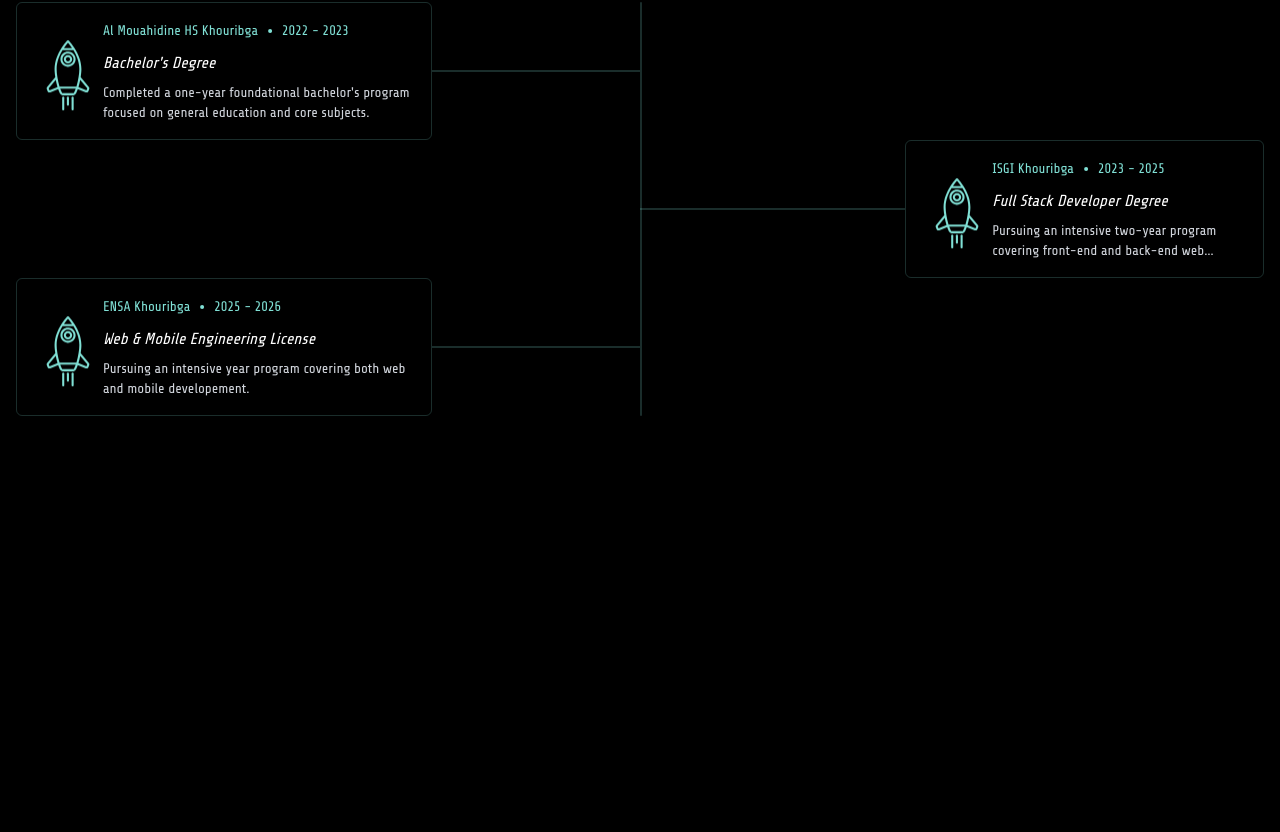
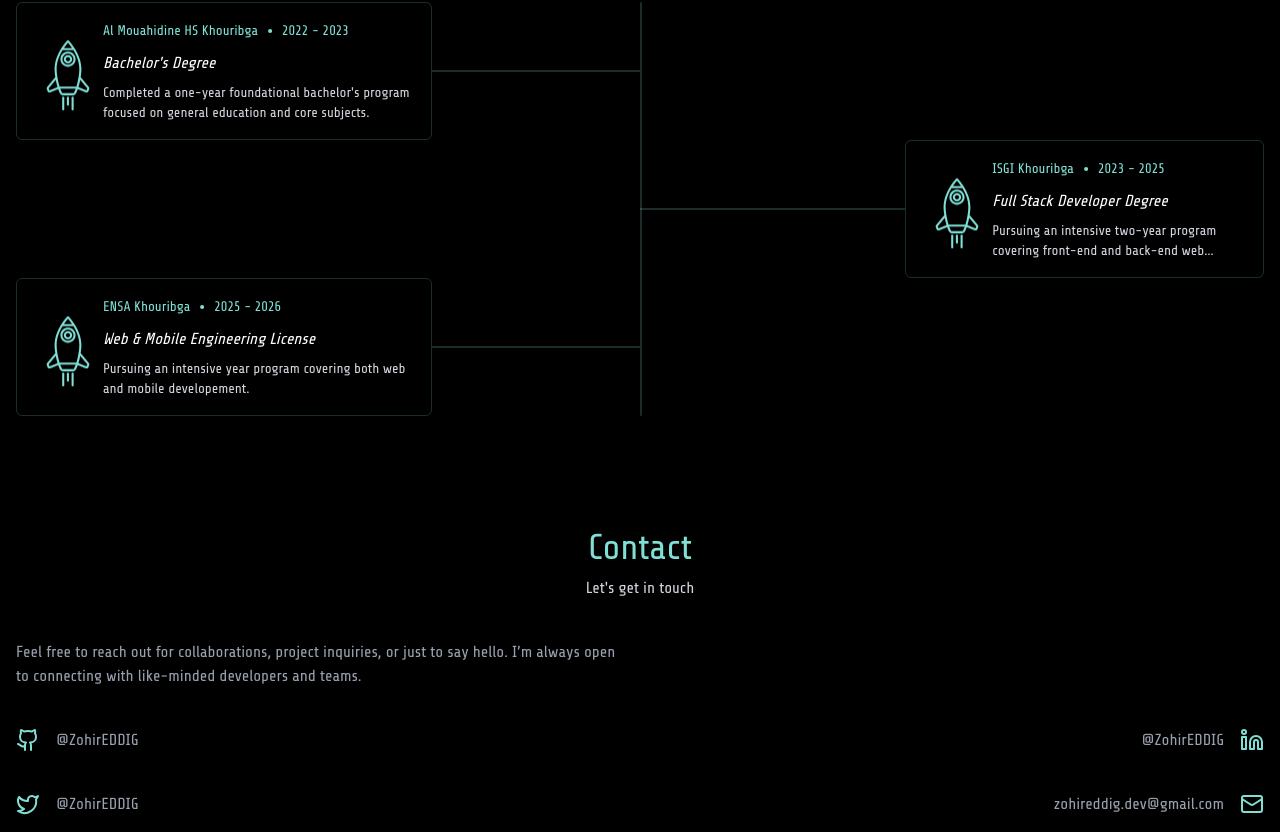
Before and after one commit to ZohirEDDIG/zohir-eddig-portfolio, a Next.js app: page / in a window 1280 px wide. Shown: the part 2520-3352 px from the top of the page. Before the commit the page ends 2952 px from the top, so only its background shows below. Built offline with nearby package versions, Linux system fonts and the light colour scheme.

Commit message:
Finish contact section

```diff
--- a/src/app/page.tsx
+++ b/src/app/page.tsx
@@ -1,4 +1,4 @@
-import { Hero, Skills, Projects, About } from '@/components/home';
+import { Hero, Skills, Projects, About, Contact } from '@/components/home';
 
 export default function Home() {
     return (
@@ -12,6 +12,8 @@ export default function Home() {
 
             <About />
 
+            <Contact />
+
         </>
     );
 }
--- /dev/null
+++ b/src/components/home/about/Contact.tsx
@@ -0,0 +1,114 @@
+import SectionIntro from '../SectionIntro';
+import { JSX } from 'react';
+import { Github, Linkedin, Twitter, Mail } from 'lucide-react';
+
+type Contact = {
+  icon: JSX.Element;
+  href: string;
+  label: string;
+};
+
+const contact: Contact[] = [
+    {
+        icon: <Github className='text-secondary cursor-pointer select-none duration-300 transition-all ease-in-out hover:drop-shadow-[0_0_0.75rem_var(--color-secondary)]' />,
+        href: 'https://github.com/ZohirEDDIG',
+        label: '@ZohirEDDIG',
+    },
+    {
+        icon:  <Linkedin className='text-secondary cursor-pointer select-none duration-300 transition-all ease-in-out hover:drop-shadow-[0_0_0.75rem_var(--color-secondary)]'/>,
+        href: 'https://www.linkedin.com/in/zohir-eddig-628669317',
+        label: '@ZohirEDDIG',
+    },
+    {
+        icon: <Twitter className='text-secondary cursor-pointer select-none duration-300 transition-all ease-in-out hover:drop-shadow-[0_0_0.75rem_var(--color-secondary)]' />,
+        href: 'https://x.com/zohireddig',
+        label: '@ZohirEDDIG',
+    },
+    {
+        icon: <Mail className='text-secondary cursor-pointer select-none duration-300 transition-all ease-in-out hover:drop-shadow-[0_0_0.75rem_var(--color-secondary)]'/>,
+        href: 'mailto:zohireddig.dev@gmail.com',
+        label: 'zohireddig.dev@gmail.com',
+    },
+];
+
+
+const Contact = () => {
+    return (
+        <section className='mt-20'>
+
+            <div className='container mx-auto p-4'>
+
+                <SectionIntro title='Contact' description="Let's get in touch" />
+
+                <div className='flex flex-col gap-y-10 mt-10'>
+
+                    <p className='max-w-[600px] text-gray-400'>
+                        Feel free to reach out for collaborations, project inquiries, or just to say hello.
+                        I’m always open to connecting with like-minded developers and teams.
+                    </p>
+
+                    <div className='grid max-[500px]:grid-cols-1 grid-cols-2 gap-10'>
+
+                        {
+                            contact.map((contact, index) => (
+
+                                <a
+                                    className={`flex items-center  ${index % 2 !== 0 && 'justify-end'}   gap-x-4 cursor-auto`}
+                                    key={index}
+                                    href={contact.href}
+                                    target='_blank'
+                                >
+                                    {index % 2 === 0
+
+                                    ?
+
+                                    <>
+
+                                        {contact.icon}
+
+                                        <h2
+                                            className='text-gray-400 cursor-pointer duration-300 transition-all ease-in-out hover:text-white hover:underline'
+                                        >
+
+                                            {contact.label}
+
+                                        </h2>
+
+                                    </>
+
+                                    :
+
+                                    <>
+
+
+                                        <h2
+                                            className='text-gray-400 cursor-pointer duration-300 transition-all ease-in-out hover:text-white hover:underline'
+                                        >
+
+                                            {contact.label}
+
+                                        </h2>
+
+                                        {contact.icon}
+
+                                    </>
+                                }
+
+
+                                </a>
+
+                            ))
+
+                        }
+
+                    </div>
+
+                </div>
+
+            </div>
+
+        </section>
+    );
+};
+
+export default Contact;
--- a/src/components/home/index.ts
+++ b/src/components/home/index.ts
@@ -3,5 +3,6 @@ import SectionIntro from './SectionIntro';
 import Skills from './Skills';
 import Projects from './Projects';
 import About from './about/About';
+import Contact from './about/Contact';
 
-export { Hero, SectionIntro, Skills, Projects, About };
+export { Hero, SectionIntro, Skills, Projects, About, Contact };
```
Also changed, not shown: src/components/home/about/subcomponents/Nav.tsx (line endings or trailing spaces).
